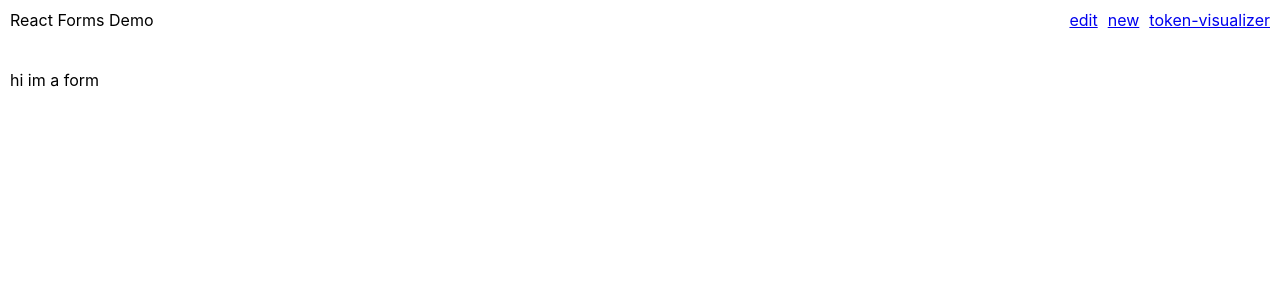
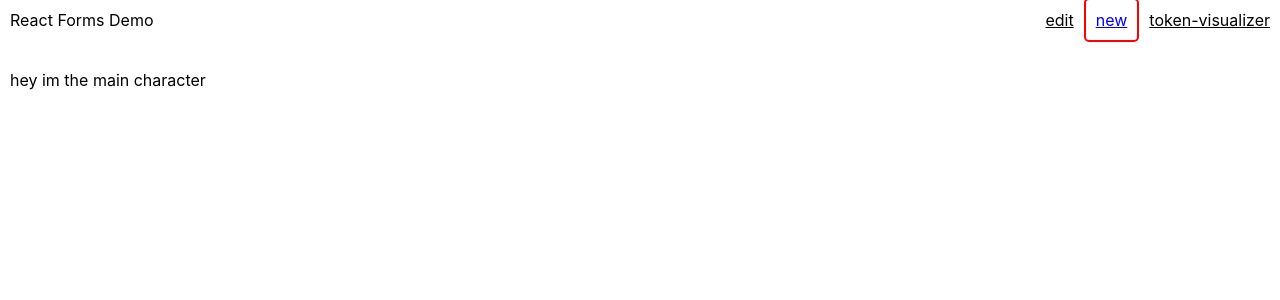
Before and after one commit to shapirodaniel/react-forms-with-router, a React (Create React App) app: page /new in a window 1280 px wide. Shown: the top 300 px of the page. Built offline with nearby package versions, Linux system fonts and the light colour scheme.

Commit message:
add: navlink, subrouting

```diff
--- a/src/components/Form.js
+++ b/src/components/Form.js
@@ -1,4 +1,5 @@
 import React from 'react';
+import { Route } from 'react-router-dom';
 
 export default class Form extends React.Component {
   render() {
@@ -7,7 +8,16 @@ export default class Form extends React.Component {
     } = this.props;
 
     console.log(pathname);
+    console.log(this.props);
 
-    return <div>hi im a form</div>;
+    return (
+      <div>
+        hey im the main character
+        <Route
+          path="/edit/cheeseburgers"
+          render={() => <div>hi im a mini component :)</div>}
+        />
+      </div>
+    );
   }
 }
--- a/src/components/Nav.js
+++ b/src/components/Nav.js
@@ -1,6 +1,6 @@
 import React from 'react';
 import { NavLayout } from '../layout';
-import { Link } from 'react-router-dom';
+import { NavLink } from 'react-router-dom';
 
 const { NavContainer, Logo, LinksContainer } = NavLayout;
 
@@ -16,9 +16,9 @@ export default function Nav() {
       <Logo>React Forms Demo</Logo>
       <LinksContainer>
         {links.map(({ id, name, to }) => (
-          <Link key={id} to={to}>
+          <NavLink key={id} to={to}>
             {name}
-          </Link>
+          </NavLink>
         ))}
       </LinksContainer>
     </NavContainer>
--- a/src/components/TokenVisualizer.js
+++ b/src/components/TokenVisualizer.js
@@ -12,6 +12,9 @@ export default function TokenVisualizer(props) {
   return (
     <pre>
       <code>{JSON.stringify(props, null, 2)}</code>
+      <button onClick={() => props.history.push('/edit')}>
+        Take Me to New!
+      </button>
     </pre>
   );
 }
--- a/src/layout/NavLayout.js
+++ b/src/layout/NavLayout.js
@@ -17,6 +17,15 @@ const LinksContainer = styled.div`
   & * {
     margin-left: 10px;
   }
+  & .active {
+    color: blue;
+    border: 2px solid red;
+    border-radius: 5px;
+    padding: 10px;
+  }
+  & * {
+    color: black;
+  }
 `;
 
 export default {
```
